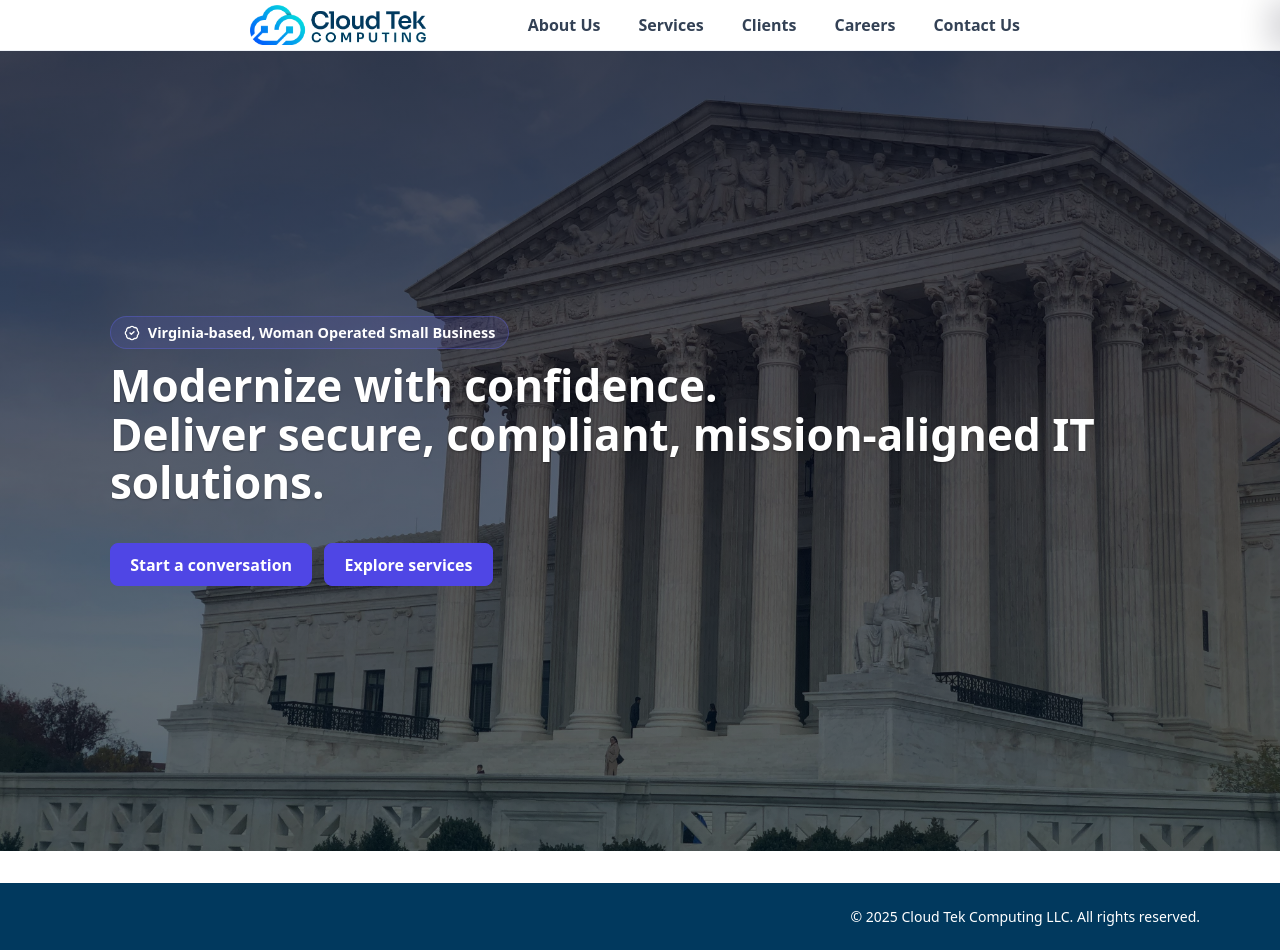
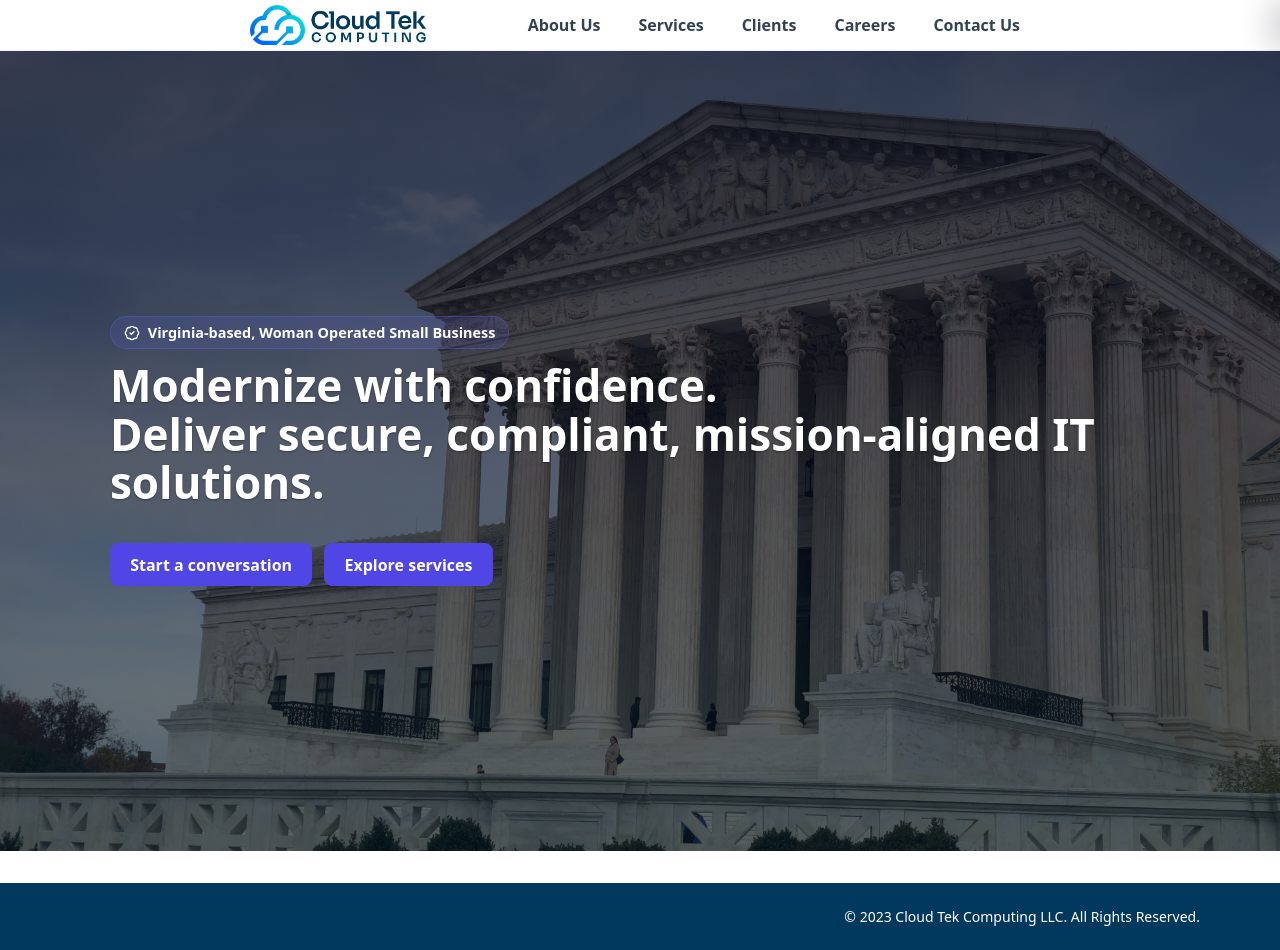
Before and after one commit to loverjulius/cloudtek_full_site, a Next.js app: page / in a window 1280 px wide. Built offline with nearby package versions, Linux system fonts and the light colour scheme.

Commit message:
Footer update 2023 copyright 3/20/2026

```diff
--- a/app/components/Footer.tsx
+++ b/app/components/Footer.tsx
@@ -12,7 +12,7 @@ export default function Footer() {
         }}
       >
         <div style={{ fontSize: "14px", color: "#ffffff" }}>
-          © {new Date().getFullYear()} Cloud Tek Computing LLC. All rights reserved.
+          © 2023 Cloud Tek Computing LLC. All Rights Reserved.
         </div>
       </div>
     </footer>
```
